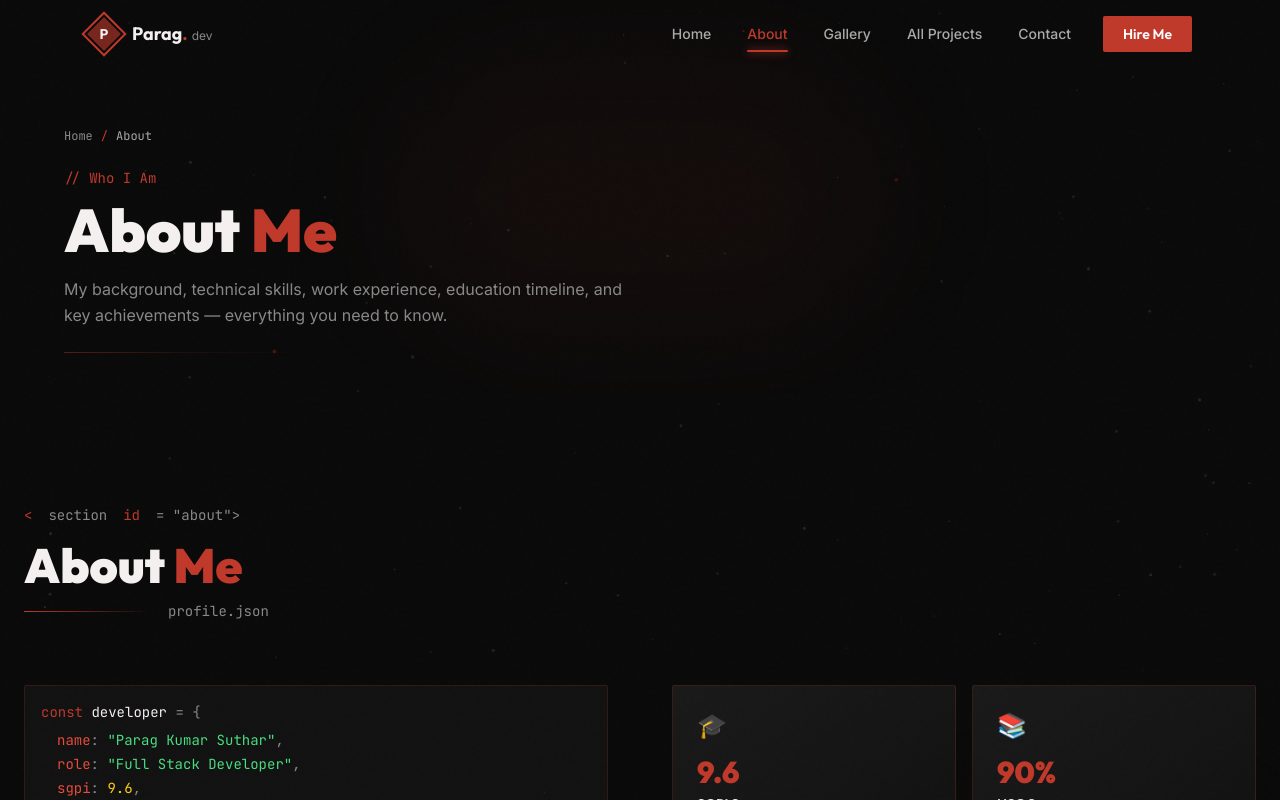
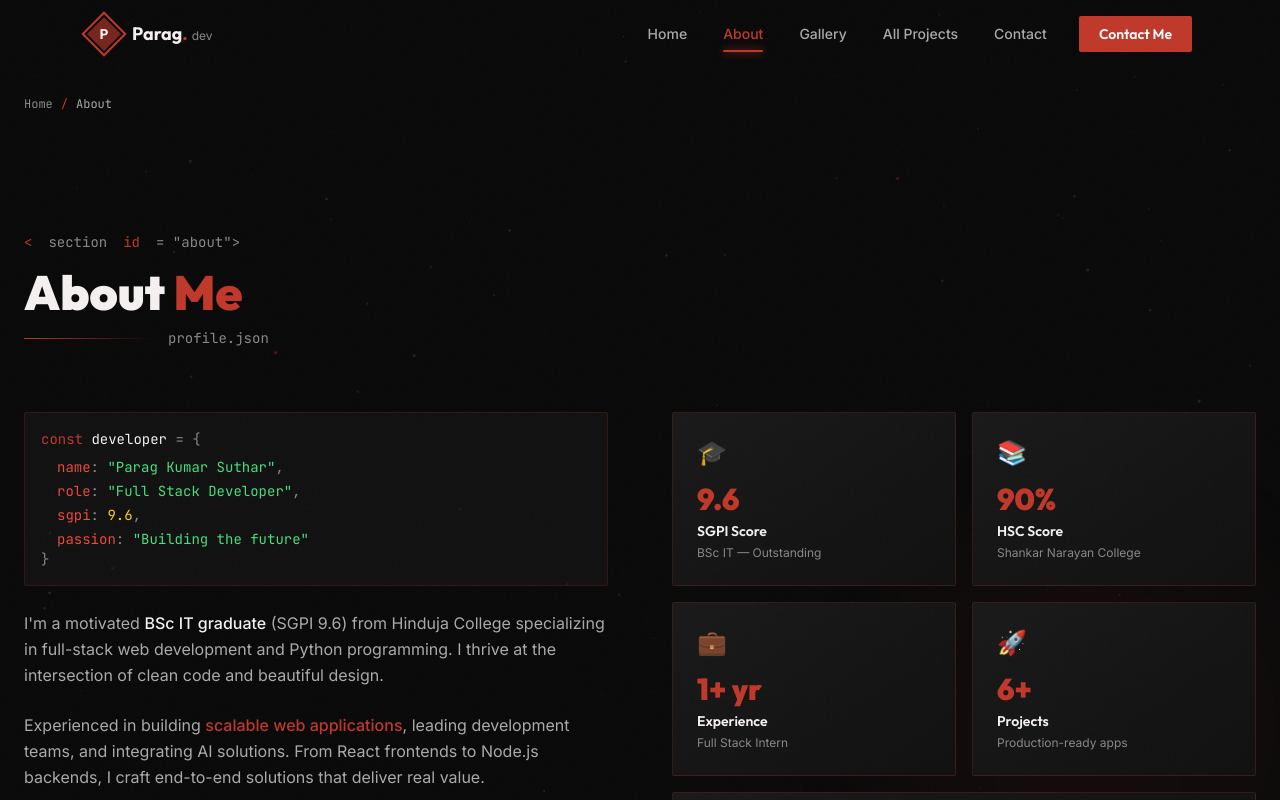
Before and after one commit to Parag407/parag_suthar, a React (Vite) app: page /about in a window 1280 px wide. Shown: the top 800 px of the page. Built offline with nearby package versions, Linux system fonts and the light colour scheme.

Commit message:
fix: remove duplicate About page banner - was repeating section heading

```diff
--- a/src/components/HeroSection.jsx
+++ b/src/components/HeroSection.jsx
@@ -71,7 +71,7 @@ const HeroSection = () => {
 
             {/* Typewriter */}
             <div className="flex items-center gap-2 mb-8 h-8">
-              <span className="text-knight-gray-faint font-inter text-lg">I build </span>
+              <span className="text-knight-gray-faint font-inter text-lg">I Am </span>
               <span className="text-knight-red font-outfit font-semibold text-lg">
                 {displayText}
                 <span className="animate-[typeCursor_1s_step-end_infinite] text-knight-red">|</span>
--- a/src/components/Navbar.jsx
+++ b/src/components/Navbar.jsx
@@ -80,7 +80,7 @@ const Navbar = () => {
             to="/contact"
             className="ml-3 px-5 py-2 bg-knight-red text-white text-sm font-outfit font-semibold rounded-sm transition-all duration-200 hover:bg-knight-red-bright hover:shadow-[0_0_18px_rgba(192,57,43,0.5)]"
           >
-            Hire Me
+            Contact Me
           </Link>
         </div>
 
--- a/src/pages/AboutPage.jsx
+++ b/src/pages/AboutPage.jsx
@@ -7,24 +7,13 @@ import ExperienceSection from '../components/ExperienceSection';
 import AchievementsSection from '../components/AchievementsSection';
 import Footer from '../components/Footer';
 
-/* ── Page-level breadcrumb banner ── */
-const PageBanner = ({ tag, title, highlight, desc }) => (
-  <div className="relative pt-32 pb-10 px-6 overflow-hidden">
-    <div className="absolute inset-0 flex items-center justify-center pointer-events-none">
-      <div className="w-[500px] h-[280px] rounded-full bg-knight-red/5 blur-3xl" />
-    </div>
-    <div className="max-w-6xl mx-auto relative z-10">
-      <div className="flex items-center gap-2 text-xs font-mono text-knight-gray-muted mb-6">
-        <Link to="/" className="hover:text-knight-red transition-colors">Home</Link>
-        <span className="text-knight-red">/</span>
-        <span className="text-knight-gray-faint">{title}</span>
-      </div>
-      <p className="text-knight-red font-mono text-sm mb-3">// {tag}</p>
-      <h1 className="font-outfit font-black text-5xl lg:text-6xl text-knight-white mb-4">
-        {title} <span className="text-knight-red">{highlight}</span>
-      </h1>
-      <p className="text-knight-gray-muted text-base max-w-xl leading-relaxed">{desc}</p>
-      <div className="mt-6 h-px bg-gradient-to-r from-knight-red/40 via-knight-red/10 to-transparent w-64" />
+/* Minimal breadcrumb — no duplicate heading */
+const Breadcrumb = ({ label }) => (
+  <div className="pt-24 pb-2 px-6 max-w-7xl mx-auto">
+    <div className="flex items-center gap-2 text-xs font-mono text-knight-gray-muted">
+      <Link to="/" className="hover:text-knight-red transition-colors">Home</Link>
+      <span className="text-knight-red">/</span>
+      <span className="text-knight-gray-faint">{label}</span>
     </div>
   </div>
 );
@@ -35,12 +24,7 @@ const AboutPage = () => (
     <ParticleBackground />
     <div className="relative z-10">
       <Navbar />
-      <PageBanner
-        tag="Who I Am"
-        title="About"
-        highlight="Me"
-        desc="My background, technical skills, work experience, education timeline, and key achievements — everything you need to know."
-      />
+      <Breadcrumb label="About" />
       <AboutSection />
       <SkillsSection />
       <ExperienceSection />
```
